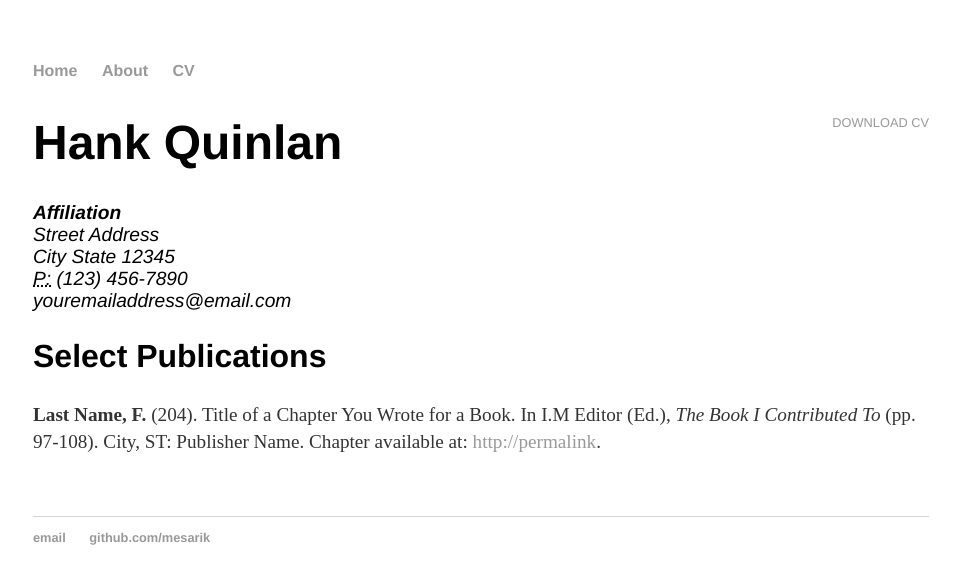
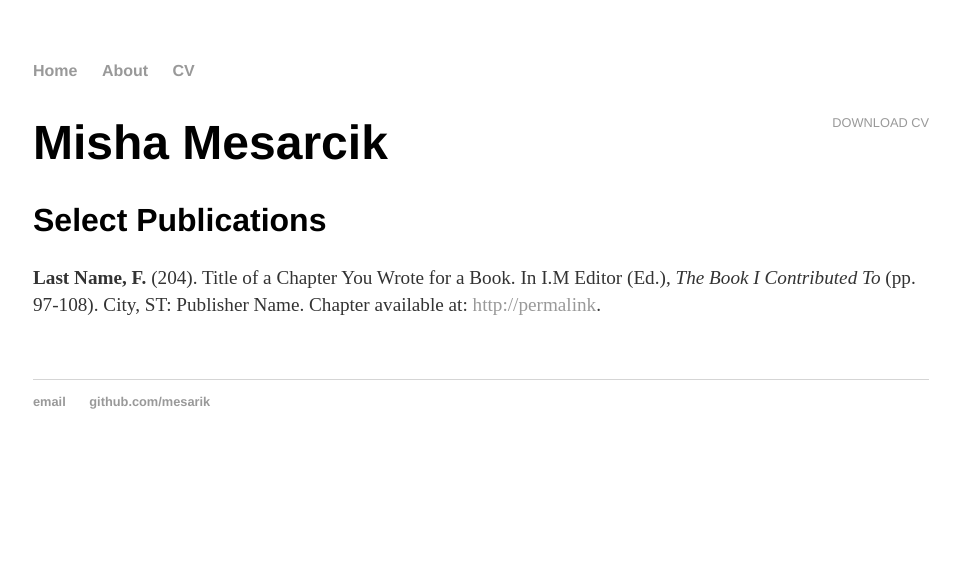
Before and after one commit to mesarcik/mesarcik.github.io, a Jekyll site: the page built from cv/index.html, in a window 1280 px wide. Shown: the top 584 px of the page, without its empty margins (159-1119 px from the left). Built offline with Jekyll 4.4.1, drawn with Linux system fonts in a browser that asks for light colours.

Commit message:
git_uploader.sh

```diff
--- a/cv/index.html
+++ b/cv/index.html
@@ -1,18 +1,11 @@
 ---
 layout: default
-title: CV of Your Name
+title: Misha Mesarcik's CV
 ---
 
 	<div class="cv">
-		<a href="#" class="download" title="Download CV as PDF">Download CV</a>
-					<h1>Hank Quinlan</h1>
-					<address>
-					<strong>Affiliation</strong><br>
-					Street Address<br>
-					City State 12345<br>
-					<abbr title="phone">P:</abbr> (123) 456-7890<br>
-					<span class="obfuscate">youremailaddress@email.com</span>
-					</address>
+		<a href="https://github.com/mesarcik/mesarcik.github.io/blob/master/cv_10.pdf" class="download" title="Download CV as PDF">Download CV</a>
+					<h1>Misha Mesarcik</h1>
 
 					<h2>Select Publications</h2>
 
```
